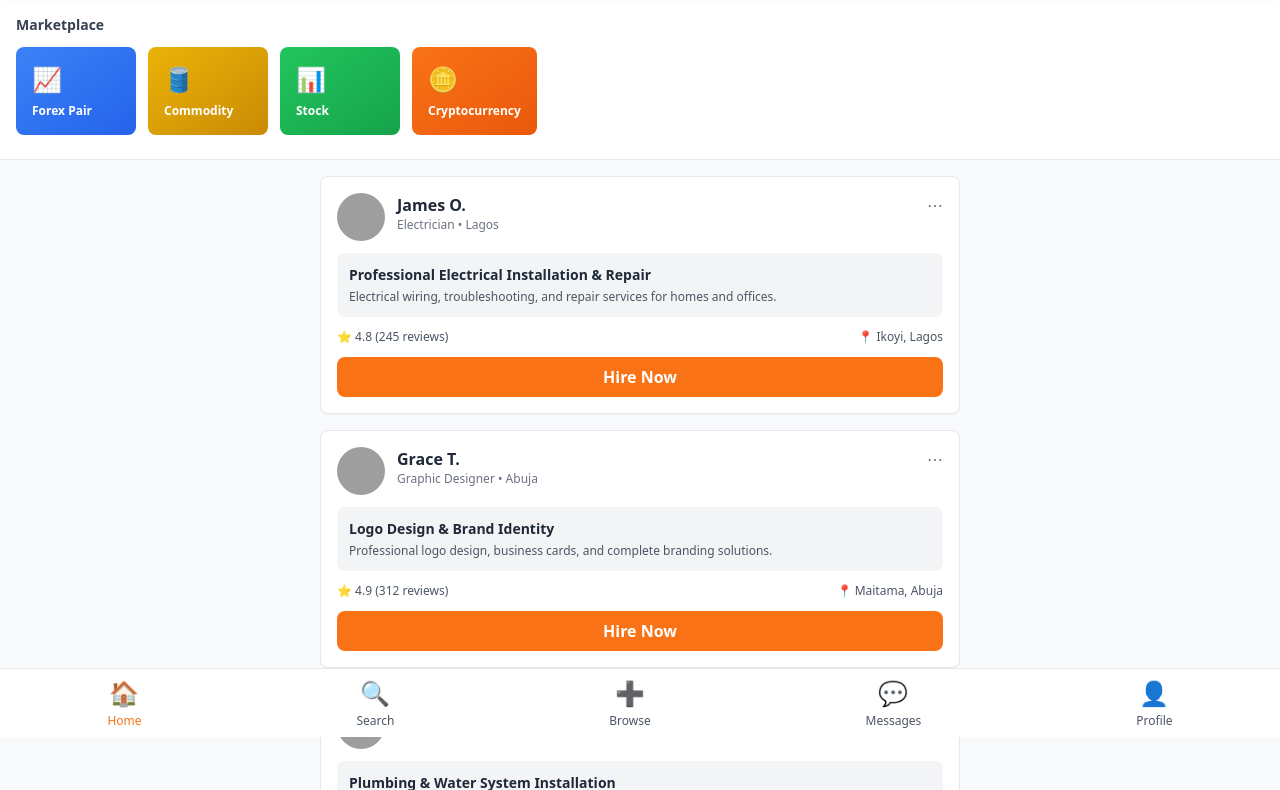
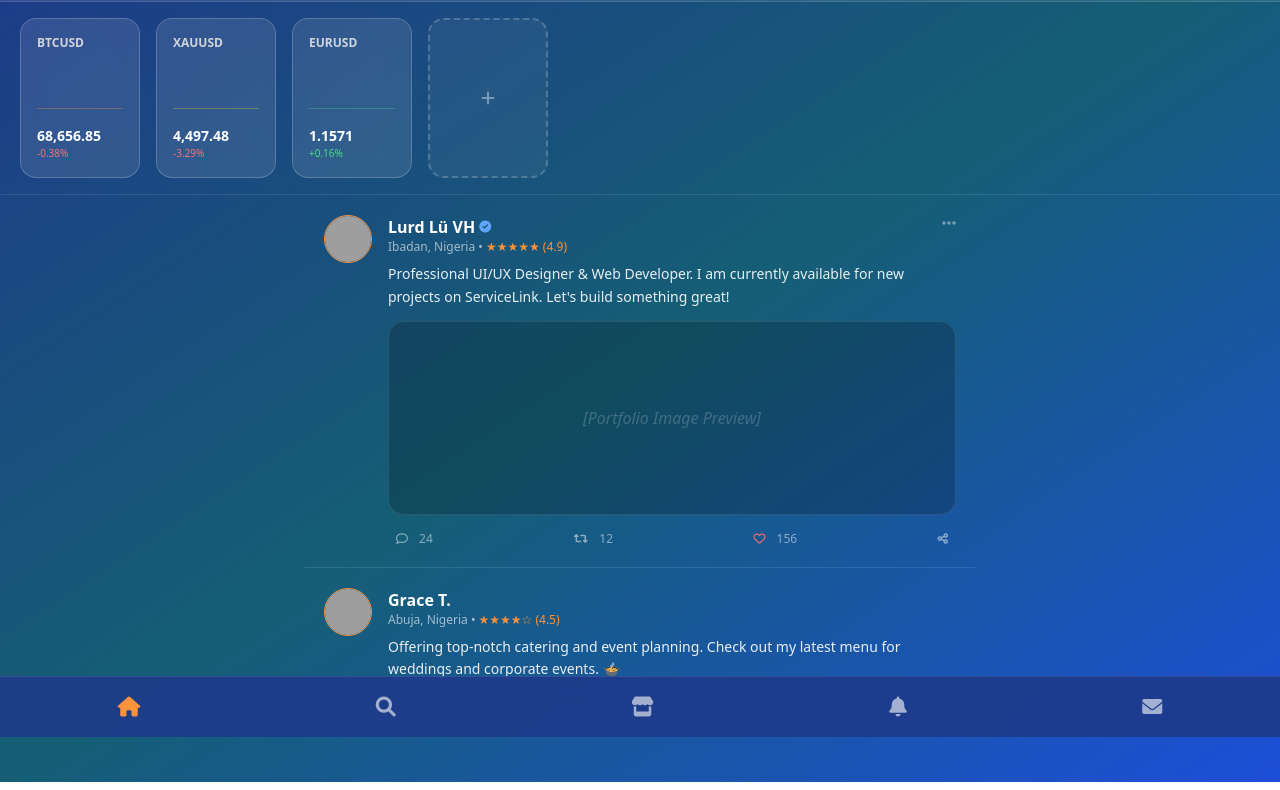
Before and after one commit to Felz-love/ServiceLink, a plain HTML site: page index.Html in a window 1280 px wide. Shown: the part 63-853 px from the top of the page. Drawn offline with nearby package versions, Linux system fonts and the light colour scheme; grey boxes are pictures that could not be loaded.

Commit message:
Update index.Html

```diff
--- a/index.Html
+++ b/index.Html
@@ -1,268 +1,120 @@
 <!DOCTYPE html>
 <html lang="en">
 <head>
-  <meta charset="UTF-8" />
-  <meta name="viewport" content="width=device-width, initial-scale=1.0" />
-  <title>ServiceLink - Customer Home</title>
+    <meta charset="UTF-8">
+    <meta name="viewport" content="width=device-width, initial-scale=1.0">
+    <title>ServiceLink | Home</title>
     <script src="https://cdn.tailwindcss.com"></script>
+    <link rel="stylesheet" href="https://cdnjs.cloudflare.com/ajax/libs/font-awesome/6.0.0/css/all.min.css">
+    <style>
+        /* Custom scrollbar for the Trading Ticker */
+        .no-scrollbar::-webkit-scrollbar { display: none; }
+        .no-scrollbar { -ms-overflow-style: none; scrollbar-width: none; }
+    </style>
 </head>
-<body class="bg-gray-50">
+<body class="bg-gradient-to-br from-blue-900 via-cyan-800 to-blue-700 text-white min-h-screen pb-20">
 
-  <!-- Header -->
-  <header class="bg-white shadow-sm sticky top-0 z-40">
-    <div class="px-4 py-3 flex justify-between items-center">
-      <h1 class="text-2xl font-bold text-orange-500">Service<span class="text-blue-600">Link</span></h1>
-      <div class="flex gap-4 items-center">
-        <input type="text" placeholder="Search services..." class="hidden sm:block px-3 py-2 border rounded-full text-sm w-48" />
-        <button class="text-gray-600 text-2xl">🔍</button>
-        <button onclick="openMenu()" class="text-gray-600 text-2xl">☰</button>
+    <header class="sticky top-0 z-50 backdrop-blur-md bg-white/10 border-b border-white/10 px-5 py-4 flex justify-between items-center">
+        <div class="cursor-pointer hover:text-orange-400 transition" onclick="window.location.href='menu.html'">
+            <i class="fas fa-bars text-2xl"></i> </div>
+        <div class="flex items-center">
+            <img src="servicelink.logo.png" alt="Logo" class="w-7 h-7 rounded-full mr-2">
+            <h1 class="text-xl font-bold tracking-tight">Service<span class="text-orange-400">Link</span></h1>
+        </div>
+        <div class="text-orange-400 font-bold text-sm cursor-pointer">Upgrade</div>
+    </header>
+
+    <section class="py-4 border-b border-white/10">
+        <div class="flex overflow-x-auto gap-4 px-5 no-scrollbar cursor-pointer" onclick="window.location.href='trading-home.html'">
+            <div class="min-w-[120px] h-40 bg-white/10 backdrop-blur-md rounded-2xl p-4 border border-white/20 flex flex-col justify-between hover:bg-white/20 transition">
+                <span class="text-xs font-bold text-gray-300">BTCUSD</span>
+                <div class="h-10 w-full border-b border-orange-400/30"></div>
+                <div>
+                    <p class="text-sm font-bold">68,656.85</p>
+                    <p class="text-[10px] text-red-400">-0.38%</p>
                 </div>
             </div>
-  </header>
-
-  <!-- Marketplace Section (Stories like Facebook) -->
-  <section class="bg-white px-4 py-4 border-b">
-    <h3 class="text-sm font-bold text-gray-700 mb-3">Marketplace</h3>
-    <div class="flex gap-3 overflow-x-auto pb-2">
-      <!-- Forex -->
-      <div onclick="openTrading('forex')" class="min-w-[120px] bg-gradient-to-br from-blue-500 to-blue-600 rounded-lg p-4 text-white cursor-pointer hover:shadow-lg transition">
-        <p class="text-2xl mb-2">📈</p>
-        <p class="text-xs font-semibold">Forex Pair</p>
+            <div class="min-w-[120px] h-40 bg-white/10 backdrop-blur-md rounded-2xl p-4 border border-white/20 flex flex-col justify-between hover:bg-white/20 transition">
+                <span class="text-xs font-bold text-gray-300">XAUUSD</span>
+                <div class="h-10 w-full border-b border-yellow-400/30"></div>
+                <div>
+                    <p class="text-sm font-bold">4,497.48</p>
+                    <p class="text-[10px] text-red-400">-3.29%</p>
                 </div>
-      <!-- Commodity -->
-      <div onclick="openTrading('commodity')" class="min-w-[120px] bg-gradient-to-br from-yellow-500 to-yellow-600 rounded-lg p-4 text-white cursor-pointer hover:shadow-lg transition">
-        <p class="text-2xl mb-2">🛢️</p>
-        <p class="text-xs font-semibold">Commodity</p>
             </div>
-      <!-- Stock -->
-      <div onclick="openTrading('stock')" class="min-w-[120px] bg-gradient-to-br from-green-500 to-green-600 rounded-lg p-4 text-white cursor-pointer hover:shadow-lg transition">
-        <p class="text-2xl mb-2">📊</p>
-        <p class="text-xs font-semibold">Stock</p>
+            <div class="min-w-[120px] h-40 bg-white/10 backdrop-blur-md rounded-2xl p-4 border border-white/20 flex flex-col justify-between hover:bg-white/20 transition">
+                <span class="text-xs font-bold text-gray-300">EURUSD</span>
+                <div class="h-10 w-full border-b border-green-400/30"></div>
+                <div>
+                    <p class="text-sm font-bold">1.1571</p>
+                    <p class="text-[10px] text-green-400">+0.16%</p>
                 </div>
-      <!-- Cryptocurrency -->
-      <div onclick="openTrading('crypto')" class="min-w-[120px] bg-gradient-to-br from-orange-500 to-orange-600 rounded-lg p-4 text-white cursor-pointer hover:shadow-lg transition">
-        <p class="text-2xl mb-2">🪙</p>
-        <p class="text-xs font-semibold">Cryptocurrency</p>
+            </div>
+             <div class="min-w-[120px] h-40 bg-white/5 border-2 border-dashed border-white/20 rounded-2xl flex items-center justify-center">
+                <i class="fas fa-plus text-white/40"></i>
             </div>
         </div>
     </section>
 
-  <!-- Job/Service Feed -->
-  <section class="px-4 py-4 max-w-2xl mx-auto">
+    <main class="max-w-2xl mx-auto">
 
-    <!-- Job Card 1 -->
-    <div class="bg-white rounded-lg shadow-sm p-4 mb-4 border">
-      <div class="flex items-start gap-3 mb-3">
-        <img src="https://randomuser.me/api/portraits/men/45.jpg" class="w-12 h-12 rounded-full" alt="">
+        <article class="p-5 border-b border-white/10 hover:bg-white/5 transition">
+            <div class="flex gap-4">
+                <img src="https://randomuser.me/api/portraits/men/32.jpg" class="w-12 h-12 rounded-full border border-orange-400" alt="User">
                 <div class="flex-1">
-          <h4 class="font-bold text-gray-800">James O.</h4>
-          <p class="text-xs text-gray-500">Electrician • Lagos</p>
+                    <div class="flex justify-between items-start">
+                        <div>
+                            <h3 class="font-bold flex items-center gap-1">
+                                Lurd Lü VH <i class="fas fa-check-circle text-blue-400 text-xs"></i>
+                            </h3>
+                            <p class="text-xs text-white/60">Ibadan, Nigeria • <span class="text-orange-400">★★★★★ (4.9)</span></p>
                         </div>
-        <button class="text-gray-500">⋯</button>
+                        <i class="fas fa-ellipsis-h text-white/40"></i>
                     </div>
-
-      <div class="bg-gray-100 rounded-lg p-3 mb-3">
-        <p class="text-sm font-semibold text-gray-800">Professional Electrical Installation & Repair</p>
-        <p class="text-xs text-gray-600 mt-1">Electrical wiring, troubleshooting, and repair services for homes and offices.</p>
-      </div>
-
-      <div class="flex justify-between items-center text-xs text-gray-600 mb-3">
-        <span>⭐ 4.8 (245 reviews)</span>
-        <span>📍 Ikoyi, Lagos</span>
-      </div>
-
-      <button class="w-full bg-orange-500 text-white py-2 rounded-lg font-semibold hover:bg-orange-600">Hire Now</button>
-    </div>
-
-    <!-- Job Card 2 -->
-    <div class="bg-white rounded-lg shadow-sm p-4 mb-4 border">
-      <div class="flex items-start gap-3 mb-3">
-        <img src="https://randomuser.me/api/portraits/women/47.jpg" class="w-12 h-12 rounded-full" alt="">
-        <div class="flex-1">
-          <h4 class="font-bold text-gray-800">Grace T.</h4>
-          <p class="text-xs text-gray-500">Graphic Designer • Abuja</p>
-        </div>
-        <button class="text-gray-500">⋯</button>
-      </div>
-
-      <div class="bg-gray-100 rounded-lg p-3 mb-3">
-        <p class="text-sm font-semibold text-gray-800">Logo Design & Brand Identity</p>
-        <p class="text-xs text-gray-600 mt-1">Professional logo design, business cards, and complete branding solutions.</p>
-      </div>
-
-      <div class="flex justify-between items-center text-xs text-gray-600 mb-3">
-        <span>⭐ 4.9 (312 reviews)</span>
-        <span>📍 Maitama, Abuja</span>
-      </div>
-
-      <button class="w-full bg-orange-500 text-white py-2 rounded-lg font-semibold hover:bg-orange-600">Hire Now</button>
-    </div>
-
-    <!-- Job Card 3 -->
-    <div class="bg-white rounded-lg shadow-sm p-4 mb-4 border">
-      <div class="flex items-start gap-3 mb-3">
-        <img src="https://randomuser.me/api/portraits/men/50.jpg" class="w-12 h-12 rounded-full" alt="">
-        <div class="flex-1">
-          <h4 class="font-bold text-gray-800">Ibrahim K.</h4>
-          <p class="text-xs text-gray-500">Plumber • Kano</p>
-        </div>
-        <button class="text-gray-500">⋯</button>
-      </div>
-
-      <div class="bg-gray-100 rounded-lg p-3 mb-3">
-        <p class="text-sm font-semibold text-gray-800">Plumbing & Water System Installation</p>
-        <p class="text-xs text-gray-600 mt-1">Complete plumbing services including installations, repairs, and maintenance.</p>
-      </div>
-
-      <div class="flex justify-between items-center text-xs text-gray-600 mb-3">
-        <span>⭐ 4.7 (189 reviews)</span>
-        <span>📍 Fagge, Kano</span>
-      </div>
-
-      <button class="w-full bg-orange-500 text-white py-2 rounded-lg font-semibold hover:bg-orange-600">Hire Now</button>
-    </div>
-
-    <!-- Job Card 4 -->
-    <div class="bg-white rounded-lg shadow-sm p-4 mb-4 border">
-      <div class="flex items-start gap-3 mb-3">
-        <img src="https://randomuser.me/api/portraits/women/52.jpg" class="w-12 h-12 rounded-full" alt="">
-        <div class="flex-1">
-          <h4 class="font-bold text-gray-800">Amara C.</h4>
-          <p class="text-xs text-gray-500">Web Developer • Port Harcourt</p>
-        </div>
-        <button class="text-gray-500">⋯</button>
-      </div>
-
-      <div class="bg-gray-100 rounded-lg p-3 mb-3">
-        <p class="text-sm font-semibold text-gray-800">Website Development & Design</p>
-        <p class="text-xs text-gray-600 mt-1">Custom website design, responsive layouts, and e-commerce solutions.</p>
-      </div>
-
-      <div class="flex justify-between items-center text-xs text-gray-600 mb-3">
-        <span>⭐ 4.9 (428 reviews)</span>
-        <span>📍 Rumuola, Port Harcourt</span>
-      </div>
-
-      <button class="w-full bg-orange-500 text-white py-2 rounded-lg font-semibold hover:bg-orange-600">Hire Now</button>
-    </div>
-
-  </section>
-
-  <!-- Bottom Navigation -->
-  <nav class="fixed bottom-0 left-0 right-0 bg-white border-t flex justify-around py-2">
-    <button class="flex flex-col items-center gap-1 text-orange-500">
-      <span class="text-2xl">🏠</span>
-      <span class="text-xs">Home</span>
-    </button>
-    <button class="flex flex-col items-center gap-1 text-gray-600">
-      <span class="text-2xl">🔍</span>
-      <span class="text-xs">Search</span>
-    </button>
-    <button class="flex flex-col items-center gap-1 text-gray-600">
-      <span class="text-2xl">➕</span>
-      <span class="text-xs">Browse</span>
-    </button>
-    <button class="flex flex-col items-center gap-1 text-gray-600">
-      <span class="text-2xl">💬</span>
-      <span class="text-xs">Messages</span>
-    </button>
-    <button class="flex flex-col items-center gap-1 text-gray-600">
-      <span class="text-2xl">👤</span>
-      <span class="text-xs">Profile</span>
-    </button>
-  </nav>
-
-  <!-- Menu Sidebar -->
-  <div id="menuSidebar" class="hidden fixed inset-0 z-50">
-    <div class="absolute inset-0 bg-black/50" onclick="closeMenu()"></div>
-    <div class="absolute left-0 top-0 bottom-0 w-64 bg-white shadow-lg p-4">
-      <button onclick="closeMenu()" class="text-2xl mb-4">✕</button>
-      <h3 class="text-lg font-bold mb-4">Menu</h3>
-      <ul class="space-y-3">
-        <li><a href="#" class="text-gray-700 hover:text-orange-500">Settings</a></li>
-        <li><a href="#" class="text-gray-700 hover:text-orange-500">Account</a></li>
-        <li><a href="#" class="text-gray-700 hover:text-orange-500">Bookings</a></li>
-        <li><a href="#" class="text-gray-700 hover:text-orange-500">Reviews</a></li>
-        <li><a href="#" class="text-gray-700 hover:text-orange-500">Help & Support</a></li>
-        <li><a href="#" class="text-gray-700 hover:text-orange-500">Logout</a></li>
-      </ul>
+                    <p class="mt-2 text-sm leading-relaxed text-white/90">
+                        Professional UI/UX Designer & Web Developer. I am currently available for new projects on ServiceLink. Let's build something great!
+                    </p>
+                    <div class="mt-3 rounded-2xl overflow-hidden border border-white/10 bg-black/20">
+                        <div class="h-48 w-full flex items-center justify-center text-white/20 italic">
+                            [Portfolio Image Preview]
                         </div>
                     </div>
-
-  <!-- Trading Modal (Hidden by default) -->
-  <div id="tradingModal" class="hidden fixed inset-0 bg-black/60 z-50 flex justify-center items-end">
-    <div class="bg-white w-full h-5/6 rounded-t-3xl overflow-y-auto">
-      <div class="sticky top-0 bg-white border-b p-4 flex justify-between items-center">
-        <h2 id="tradingTitle" class="text-lg font-bold"></h2>
-        <button onclick="closeTrading()" class="text-2xl">✕</button>
-      </div>
-
-      <div class="p-4">
-        <!-- Trading Chart Placeholder -->
-        <div class="bg-gray-200 rounded-lg h-64 mb-4 flex items-center justify-center">
-          <p class="text-gray-600">📊 Trading Chart (View Only)</p>
-        </div>
-
-        <!-- Price Info -->
-        <div class="bg-gray-50 rounded-lg p-4 mb-4">
-          <div class="flex justify-between mb-2">
-            <span class="text-gray-600">Current Price</span>
-            <span id="priceValue" class="font-bold text-lg"></span>
-          </div>
-          <div class="flex justify-between mb-2">
-            <span class="text-gray-600">24h Change</span>
-            <span id="priceChange" class="font-bold text-lg text-green-600">+2.5%</span>
-          </div>
-          <div class="flex justify-between">
-            <span class="text-gray-600">Market Cap</span>
-            <span id="marketCap" class="font-bold">$2.5T</span>
-          </div>
-        </div>
-
-        <!-- Chat Section -->
-        <h3 class="font-bold mb-3">Live Chat</h3>
-        <div class="bg-gray-100 rounded-lg p-3 h-48 mb-4 overflow-y-auto">
-          <p class="text-sm text-gray-600 mb-2">💬 Trading community discussing live prices...</p>
-          <p class="text-xs text-gray-500">(Chat feature coming soon)</p>
+                    <div class="flex justify-between mt-4 text-white/50 text-xs px-2">
+                        <span><i class="far fa-comment mr-2"></i> 24</span>
+                        <span><i class="fas fa-retweet mr-2"></i> 12</span>
+                        <span><i class="far fa-heart mr-2 text-red-400"></i> 156</span>
+                        <span><i class="fas fa-share-alt"></i></span>
                     </div>
                 </div>
             </div>
+        </article>
+
+        <article class="p-5 border-b border-white/10 hover:bg-white/5 transition">
+            <div class="flex gap-4">
+                <img src="https://randomuser.me/api/portraits/women/44.jpg" class="w-12 h-12 rounded-full border border-orange-400" alt="User">
+                <div class="flex-1">
+                    <div class="flex justify-between items-start">
+                        <div>
+                            <h3 class="font-bold">Grace T.</h3>
+                            <p class="text-xs text-white/60">Abuja, Nigeria • <span class="text-orange-400">★★★★☆ (4.5)</span></p>
                         </div>
+                    </div>
+                    <p class="mt-2 text-sm leading-relaxed text-white/90">
+                        Offering top-notch catering and event planning. Check out my latest menu for weddings and corporate events. 🍲
+                    </p>
+                </div>
+            </div>
+        </article>
 
-  <script>
-    function openMenu() {
-      document.getElementById('menuSidebar').classList.remove('hidden');
-    }
+    </main>
 
-    function closeMenu() {
-      document.getElementById('menuSidebar').classList.add('hidden');
-    }
-
-    function openTrading(type) {
-      const tradingModal = document.getElementById('tradingModal');
-      const titleMap = {
-        'forex': '📈 Forex Pair',
-        'commodity': '🛢️ Commodity',
-        'stock': '📊 Stock',
-        'crypto': '🪙 Cryptocurrency'
-      };
-      const priceMap = {
-        'forex': 'EUR/USD: 1.0850',
-        'commodity': 'WTI Crude: $78.45',
-        'stock': 'AAPL: $182.52',
-        'crypto': 'BTC: $42,580'
-      };
-
-      document.getElementById('tradingTitle').textContent = titleMap[type];
-      document.getElementById('priceValue').textContent = priceMap[type];
-
-      tradingModal.classList.remove('hidden');
-    }
-
-    function closeTrading() {
-      document.getElementById('tradingModal').classList.add('hidden');
-    }
-  </script>
+    <nav class="fixed bottom-0 w-full backdrop-blur-xl bg-blue-900/90 border-t border-white/10 flex justify-around py-4 z-50">
+        <i class="fas fa-home text-orange-400 text-xl cursor-pointer"></i>
+        <i class="fas fa-search text-white/60 hover:text-white text-xl cursor-pointer"></i>
+        <i class="fas fa-store text-white/60 hover:text-white text-xl cursor-pointer"></i>
+        <i class="fas fa-bell text-white/60 hover:text-white text-xl cursor-pointer"></i>
+        <i class="fas fa-envelope text-white/60 hover:text-white text-xl cursor-pointer"></i>
+    </nav>
 
 </body>
 </html>
```
Lines whose indentation alone changed are shown as unchanged.
